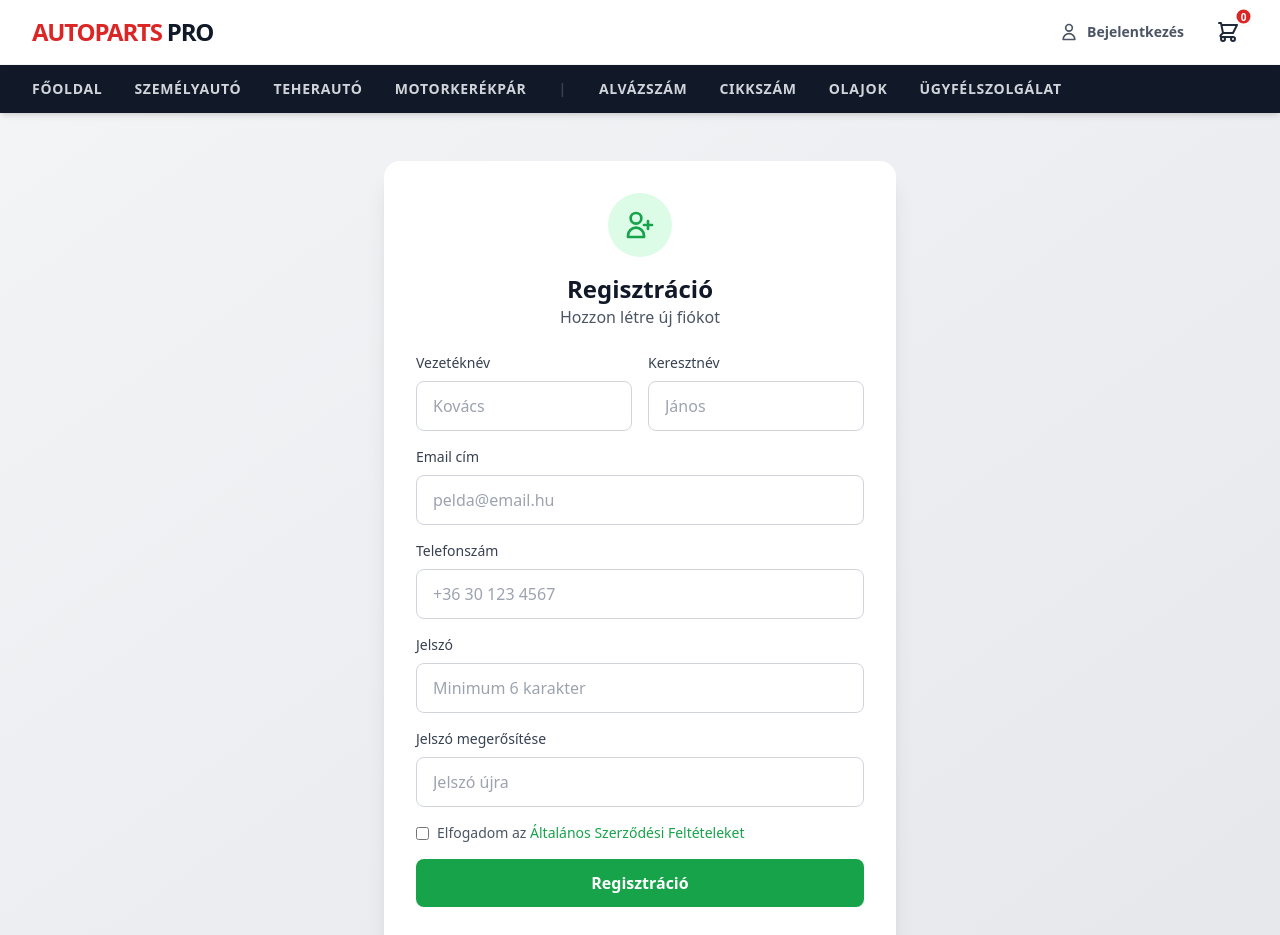
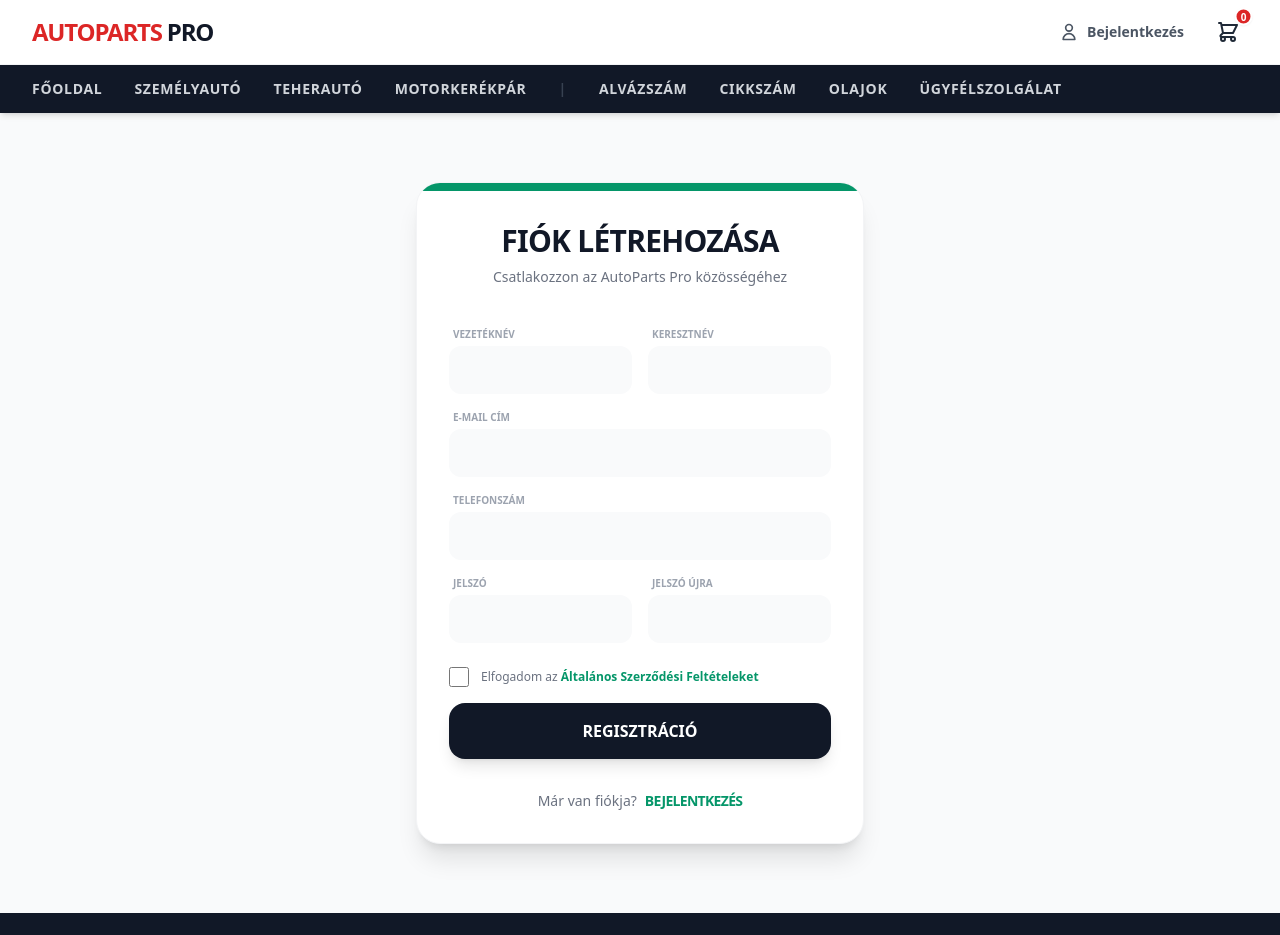
Before and after one commit to a-jo-a-rossz-es-a-csuf/Frontend, a React (Vite) app: page /register in a window 1280 px wide. Shown: the top 935 px of the page. Built offline with nearby package versions, Linux system fonts and the light colour scheme.

Commit message:
összes hiba kijavitasa

```diff
--- a/src/Register.jsx
+++ b/src/Register.jsx
@@ -1,7 +1,11 @@
-import React, { useState } from 'react'
+import React, { useState } from 'react';
+import axios from 'axios';
+import { Link, useNavigate } from 'react-router-dom';
 
-export default function Register() {
+const Register = () => {
     const API_URL = 'http://localhost:5000/api';
+    const navigate = useNavigate();
+
     const [form, setForm] = useState({
         firstName: '',
         lastName: '',
@@ -11,138 +15,135 @@ export default function Register() {
         confirmPassword: '',
         terms: false
     });
-  const [loading, setLoading] = useState(false);
-  const [message, setMessage] = useState('');
-  const [messageType, setMessageType] = useState('');
 
-  function handleChange(e) {
+    const [status, setStatus] = useState({ loading: false, message: '', type: '' });
+
+    const handleChange = (e) => {
         const { name, value, type, checked } = e.target;
-    setForm(f => ({
-      ...f,
+        setForm(prev => ({
+            ...prev,
             [name]: type === 'checkbox' ? checked : value
         }));
+    };
+
+    const handleSubmit = async (e) => {
+        e.preventDefault();
+
+        // Validációk
+        if (form.password !== form.confirmPassword) {
+            return setStatus({ loading: false, message: 'A jelszavak nem egyeznek!', type: 'error' });
+        }
+        if (!form.terms) {
+            return setStatus({ loading: false, message: 'El kell fogadnia a feltételeket!', type: 'error' });
         }
 
-  async function handleSubmit(e) {
-    e.preventDefault();
-    if (form.password !== form.confirmPassword) {
-      setMessage('A jelszavak nem egyeznek!');
-      setMessageType('error');
-      return;
-    }
-    setLoading(true);
-    setMessage('');
-    setMessageType('');
+        setStatus({ loading: true, message: '', type: '' });
+
         try {
-      const response = await fetch(`${API_URL}/auth?action=register`, {
-        method: 'POST',
-        headers: { 'Content-Type': 'application/json' },
-        body: JSON.stringify({
-          vezeteknev: form.firstName,
-          keresztnev: form.lastName,
+            // Itt a javított rész: a végpont /register, és a jelszót "password" néven küldjük
+            const res = await axios.post(`${API_URL}/register`, {
+                vezeteknev: form.lastName,
+                keresztnev: form.firstName,
                 email: form.email,
                 telefon: form.phone,
-          jelszo: form.password
-        })
+                password: form.password
             });
-      const text = await response.text();
-      let result;
-      try {
-        result = JSON.parse(text);
-      } catch (e) {
-        setMessage('Szerver hiba! A válasz nem JSON formátumú. Ellenőrizd a PHP fájlokat.');
-        setMessageType('error');
-        setLoading(false);
-        return;
+
+            if (res.data.success) {
+                setStatus({ loading: false, message: 'Sikeres regisztráció! Átirányítás...', type: 'success' });
+                setTimeout(() => navigate('/bejelentkezes'), 2000);
+            } else {
+                setStatus({ loading: false, message: res.data.message || 'Hiba történt.', type: 'error' });
             }
-      if (result.success) {
-        setMessage('Sikeres regisztráció! Átirányítás a bejelentkezéshez...');
-        setMessageType('success');
-        setTimeout(() => {
-          window.location.href = '/bejelentkezes';
-        }, 2000);
-      } else {
-        setMessage(result.error || 'Hiba történt a regisztráció során');
-        setMessageType('error');
+        } catch (err) {
+            // Ha a backend pl. Conflict-ot (409) ad vissza (foglalt email), azt itt kapjuk el
+            const errorMessage = err.response?.data?.error || 'Szerver hiba történt. Próbálja később!';
+            setStatus({ loading: false, message: errorMessage, type: 'error' });
         }
-    } catch (error) {
-      setMessage('Kapcsolódási hiba! Ellenőrizd:\n1) XAMPP Apache és MySQL fut-e\n2) Az api mappa a htdocs/autoparts/api helyen van-e\n3) Az adatbázis importálva van-e');
-      setMessageType('error');
-    } finally {
-      setLoading(false);
-    }
-  }
+    };
 
     return (
-    <div>
-      {/* REGISTER SECTION */}
-      <main className="min-h-screen flex items-center justify-center bg-gradient-to-br from-gray-100 to-gray-200 py-12 px-4">
-        <div className="bg-white rounded-2xl shadow-xl p-8 w-full max-w-lg">
-          <div className="text-center mb-6">
-            <div className="inline-flex items-center justify-center w-16 h-16 bg-green-100 rounded-full mb-4">
-              <svg className="w-8 h-8 text-green-600" fill="none" stroke="currentColor" viewBox="0 0 24 24">
-                <path strokeLinecap="round" strokeLinejoin="round" strokeWidth="2" d="M18 9v3m0 0v3m0-3h3m-3 0h-3m-2-5a4 4 0 11-8 0 4 4 0 018 0zM3 20a6 6 0 0112 0v1H3v-1z"></path>
-              </svg>
-            </div>
-            <h2 className="text-2xl font-bold text-gray-900">Regisztráció</h2>
-            <p className="text-gray-600">Hozzon létre új fiókot</p>
+        <div className="min-h-screen bg-gray-50 flex flex-col justify-center py-12 px-4 sm:px-6 lg:px-8">
+            <div className="max-w-md w-full mx-auto bg-white rounded-3xl shadow-xl overflow-hidden border border-gray-100">
+
+                {/* Header Dekoráció */}
+                <div className="bg-emerald-600 h-2 w-full"></div>
+
+                <div className="p-8">
+                    <div className="text-center mb-10">
+                        <h2 className="text-3xl font-black text-gray-900 uppercase tracking-tight">Fiók létrehozása</h2>
+                        <p className="mt-2 text-gray-500 text-sm">Csatlakozzon az AutoParts Pro közösségéhez</p>
                     </div>
 
-          {/* Error/Success Messages */}
-          {message && (
-            <div className={`mb-4 p-3 rounded-lg text-sm ${messageType === 'success' ? 'bg-green-100 text-green-700 border border-green-400' : 'bg-red-100 text-red-700 border border-red-400'}`}>{message}</div>
+                    {status.message && (
+                        <div className={`mb-6 p-4 rounded-xl text-sm font-bold ${
+                            status.type === 'success' ? 'bg-emerald-50 text-emerald-700 border border-emerald-200' : 'bg-red-50 text-red-700 border border-red-200'
+                        }`}>
+                            {status.message}
+                        </div>
                     )}
 
-          <form onSubmit={handleSubmit}>
-            <div className="grid grid-cols-1 sm:grid-cols-2 gap-4 mb-4">
+                    <form onSubmit={handleSubmit} className="space-y-4">
+                        <div className="grid grid-cols-2 gap-4">
                             <div>
-                <label htmlFor="firstName" className="block text-sm font-medium text-gray-700 mb-2">Vezetéknév</label>
-                <input type="text" id="firstName" name="firstName" value={form.firstName} onChange={handleChange} placeholder="Kovács" required className="w-full px-4 py-3 border border-gray-300 rounded-lg focus:outline-none focus:ring-2 focus:ring-green-600 focus:border-transparent" />
+                                <label className="block text-[10px] font-bold text-gray-400 uppercase ml-1 mb-1">Vezetéknév</label>
+                                <input name="lastName" type="text" required value={form.lastName} onChange={handleChange}
+                                    className="w-full px-4 py-3 bg-gray-50 border-none rounded-xl focus:ring-2 focus:ring-emerald-500 outline-none transition" />
                             </div>
                             <div>
-                <label htmlFor="lastName" className="block text-sm font-medium text-gray-700 mb-2">Keresztnév</label>
-                <input type="text" id="lastName" name="lastName" value={form.lastName} onChange={handleChange} placeholder="János" required className="w-full px-4 py-3 border border-gray-300 rounded-lg focus:outline-none focus:ring-2 focus:ring-green-600 focus:border-transparent" />
+                                <label className="block text-[10px] font-bold text-gray-400 uppercase ml-1 mb-1">Keresztnév</label>
+                                <input name="firstName" type="text" required value={form.firstName} onChange={handleChange}
+                                    className="w-full px-4 py-3 bg-gray-50 border-none rounded-xl focus:ring-2 focus:ring-emerald-500 outline-none transition" />
                             </div>
                         </div>
-            <div className="mb-4">
-              <label htmlFor="email" className="block text-sm font-medium text-gray-700 mb-2">Email cím</label>
-              <input type="email" id="email" name="email" value={form.email} onChange={handleChange} placeholder="pelda@email.hu" required className="w-full px-4 py-3 border border-gray-300 rounded-lg focus:outline-none focus:ring-2 focus:ring-green-600 focus:border-transparent" />
+
+                        <div>
+                            <label className="block text-[10px] font-bold text-gray-400 uppercase ml-1 mb-1">E-mail cím</label>
+                            <input name="email" type="email" required value={form.email} onChange={handleChange}
+                                className="w-full px-4 py-3 bg-gray-50 border-none rounded-xl focus:ring-2 focus:ring-emerald-500 outline-none transition" />
                         </div>
-            <div className="mb-4">
-              <label htmlFor="phone" className="block text-sm font-medium text-gray-700 mb-2">Telefonszám</label>
-              <input type="tel" id="phone" name="phone" value={form.phone} onChange={handleChange} placeholder="+36 30 123 4567" className="w-full px-4 py-3 border border-gray-300 rounded-lg focus:outline-none focus:ring-2 focus:ring-green-600 focus:border-transparent" />
+
+                        <div>
+                            <label className="block text-[10px] font-bold text-gray-400 uppercase ml-1 mb-1">Telefonszám</label>
+                            <input name="phone" type="tel" value={form.phone} onChange={handleChange}
+                                className="w-full px-4 py-3 bg-gray-50 border-none rounded-xl focus:ring-2 focus:ring-emerald-500 outline-none transition" />
                         </div>
-            <div className="mb-4">
-              <label htmlFor="password" className="block text-sm font-medium text-gray-700 mb-2">Jelszó</label>
-              <input type="password" id="password" name="password" value={form.password} onChange={handleChange} placeholder="Minimum 6 karakter" required minLength={6} className="w-full px-4 py-3 border border-gray-300 rounded-lg focus:outline-none focus:ring-2 focus:ring-green-600 focus:border-transparent" />
+
+                        <div className="grid grid-cols-2 gap-4">
+                            <div>
+                                <label className="block text-[10px] font-bold text-gray-400 uppercase ml-1 mb-1">Jelszó</label>
+                                <input name="password" type="password" required value={form.password} onChange={handleChange}
+                                    className="w-full px-4 py-3 bg-gray-50 border-none rounded-xl focus:ring-2 focus:ring-emerald-500 outline-none transition" />
                             </div>
-            <div className="mb-4">
-              <label htmlFor="confirmPassword" className="block text-sm font-medium text-gray-700 mb-2">Jelszó megerősítése</label>
-              <input type="password" id="confirmPassword" name="confirmPassword" value={form.confirmPassword} onChange={handleChange} placeholder="Jelszó újra" required className="w-full px-4 py-3 border border-gray-300 rounded-lg focus:outline-none focus:ring-2 focus:ring-green-600 focus:border-transparent" />
+                            <div>
+                                <label className="block text-[10px] font-bold text-gray-400 uppercase ml-1 mb-1">Jelszó újra</label>
+                                <input name="confirmPassword" type="password" required value={form.confirmPassword} onChange={handleChange}
+                                    className="w-full px-4 py-3 bg-gray-50 border-none rounded-xl focus:ring-2 focus:ring-emerald-500 outline-none transition" />
                             </div>
-            <div className="flex items-start gap-2 mb-4">
-              <input type="checkbox" id="terms" name="terms" checked={form.terms} onChange={handleChange} className="rounded text-green-600 mt-1" required />
-              <label htmlFor="terms" className="text-sm text-gray-600 cursor-pointer">
-                Elfogadom az <a href="#" className="text-green-600 hover:underline">Általános Szerződési Feltételeket</a>
+                        </div>
+
+                        <div className="flex items-center gap-3 pt-2">
+                            <input name="terms" type="checkbox" checked={form.terms} onChange={handleChange}
+                                className="w-5 h-5 text-emerald-600 border-gray-300 rounded focus:ring-emerald-500" />
+                            <label className="text-xs text-gray-500">
+                                Elfogadom az <Link to="/aszf" className="text-emerald-600 font-bold hover:underline">Általános Szerződési Feltételeket</Link>
                             </label>
                         </div>
-            <button type="submit" id="registerBtn" className="w-full bg-green-600 hover:bg-green-700 text-white py-3 rounded-lg font-bold transition-colors" disabled={loading}>
-              {loading ? 'Regisztráció...' : 'Regisztráció'}
+
+                        <button type="submit" disabled={status.loading}
+                            className="w-full bg-gray-900 hover:bg-emerald-600 text-white py-4 rounded-2xl font-black transition-all active:scale-95 shadow-lg disabled:opacity-50">
+                            {status.loading ? 'FELDOLGOZÁS...' : 'REGISZTRÁCIÓ'}
                         </button>
                     </form>
 
-          <div className="mt-6 text-center">
-            <span className="text-gray-600">Már van fiókja?</span>
-            <a href="/bejelentkezes" className="text-green-600 font-medium hover:underline ml-1">Bejelentkezés</a>
+                    <div className="mt-8 text-center text-sm">
+                        <span className="text-gray-500">Már van fiókja?</span>
+                        <Link to="/bejelentkezes" className="ml-2 text-emerald-600 font-black hover:underline uppercase tracking-tighter">Bejelentkezés</Link>
                     </div>
                 </div>
-      </main>
-      {/* FOOTER */}
-      <footer className="bg-gray-900 text-white py-8">
-        <div className="max-w-7xl mx-auto px-4 sm:px-6 lg:px-8 text-center">
-          <p className="text-gray-400 text-sm">&copy; 2025 AutoParts Pro. Minden jog fenntartva.</p>
             </div>
-      </footer>
         </div>
     );
-}
+};
+
+export default Register;
```
Lines whose indentation alone changed are shown as unchanged.
